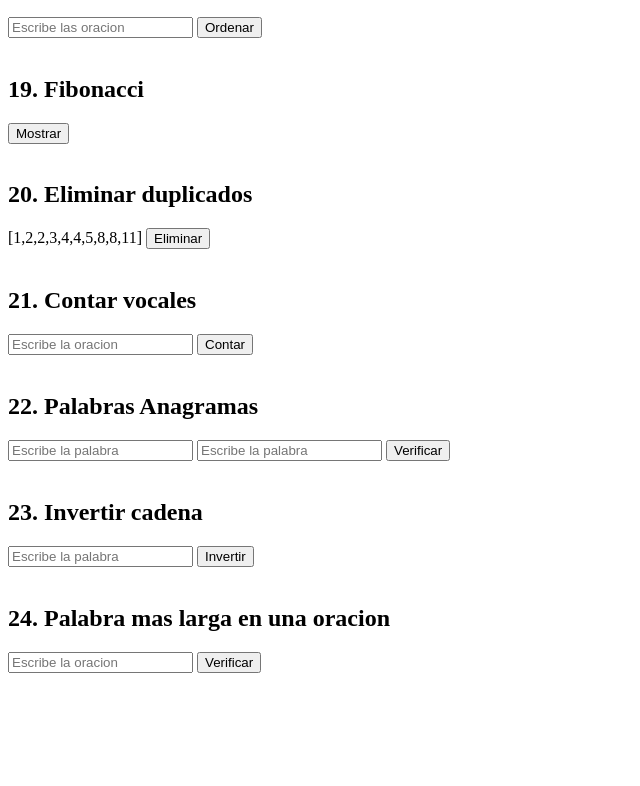
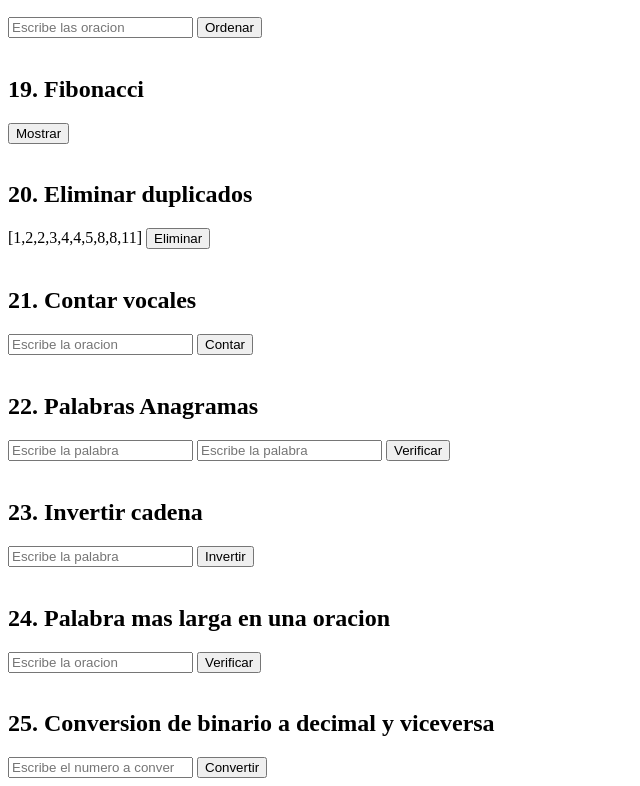
Before and after one commit to matiasmoscone1/practica-ejercicios-logica-programacion, a plain HTML site: page index.html in a window 1280 px wide. Shown: the part 2091-2877 px from the top of the page, without its empty margins (0-640 px from the left). Before the commit the page ends 2772 px from the top, so only its background shows below. Drawn offline with Linux system fonts and the light colour scheme.

Commit message:
Agregando ejercicio 25

```diff
--- /dev/null
+++ b/ejercicio-25.js
@@ -0,0 +1,8 @@
+
+
+//25. Conversión de binario a decimal: Escribe una función que convierta un número binario a decimal.
+
+
+export default function convertirNumeros(){
+
+}
--- a/index.html
+++ b/index.html
@@ -258,6 +258,16 @@
                 <span class="resultado-ej-24"></span>
             </div>
         </section>
+        <br>
+        <section>
+            <h2>25. Conversion de binario a decimal y viceversa</h2>
+            <div>
+                <input class="input-binario-decimal" type="number" placeholder="Escribe el numero a convertir"/>
+                <button class="btn-ej-25">Convertir</button>
+                <br>
+                <span class="resultado-ej-25"></span>
+            </div>
+        </section>
     </main>
 
 
--- a/index.js
+++ b/index.js
@@ -22,6 +22,7 @@ import contarVocales from "./ejercicio-21.js";
 import palabrasAnagramas from "./ejercicio-22.js";
 import invertirCadena from "./ejercicio-23.js";
 import palabraLarga from "./ejercicio-24.js";
+import convertirNumeros from "./ejercicio-25.js";
 
 document.addEventListener("DOMContentLoaded", () => {
 
@@ -49,5 +50,8 @@ document.addEventListener("DOMContentLoaded", () => {
     palabrasAnagramas(".input-anagrama-1", ".input-anagrama-2", ".btn-ej-22", ".resultado-ej-22");
     invertirCadena(".input-invertir-cadena", ".btn-ej-23", ".resultado-ej-23");
     palabraLarga(".input-palabra-larga", ".btn-ej-24", ".resultado-ej-24");
+    convertirNumeros(".input-binario-decimal", ".btn-ej-25", ".resultado-ej-25");
+
+
 
 });
```
